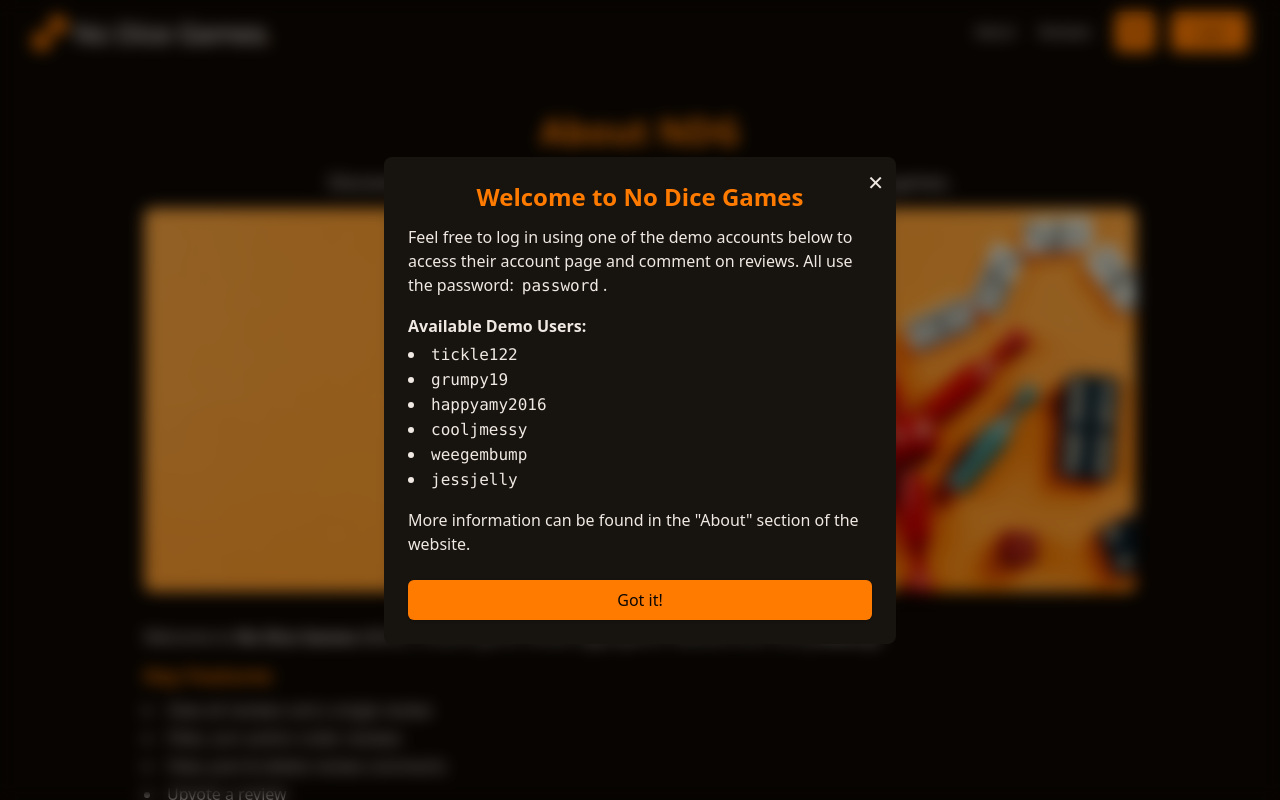
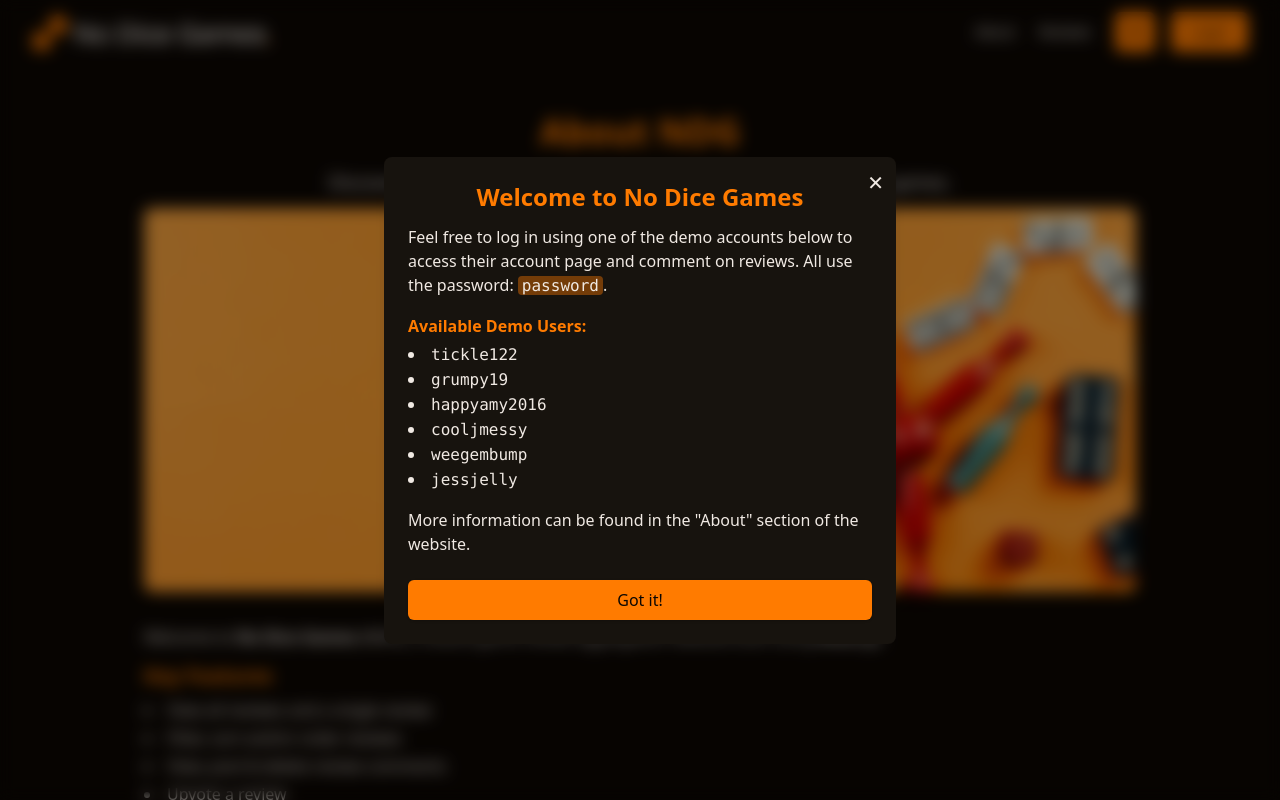
Before and after one commit to Oliver1334/nc-games-feproject, a React (Vite) app: page /about in a window 1280 px wide. Shown: the top 800 px of the page. Built offline with nearby package versions, Linux system fonts and the light colour scheme.

Commit message:
modal styling tweaks

```diff
--- a/src/components/WelcomeModal.jsx
+++ b/src/components/WelcomeModal.jsx
@@ -78,14 +78,14 @@ export const WelcomeModal = () => {
           Feel free to log in using one of the demo accounts below to access
           their account page and comment on reviews. All use the
           password:{" "}
-          <span className="font-mono bg-gray-100 dark:bg-brandSecondary px-1 rounded">
+          <span className="font-mono bg-brandPrimary/40 px-1 rounded">
             password
           </span>
           .
         </p>
 
         <div className="mb-4">
-          <h3 className="font-semibold mb-1 text-brandText">
+          <h3 className="font-semibold mb-1 text-brandPrimary">
             Available Demo Users:
           </h3>
           <ul className="list-disc list-inside text-brandText">
```
